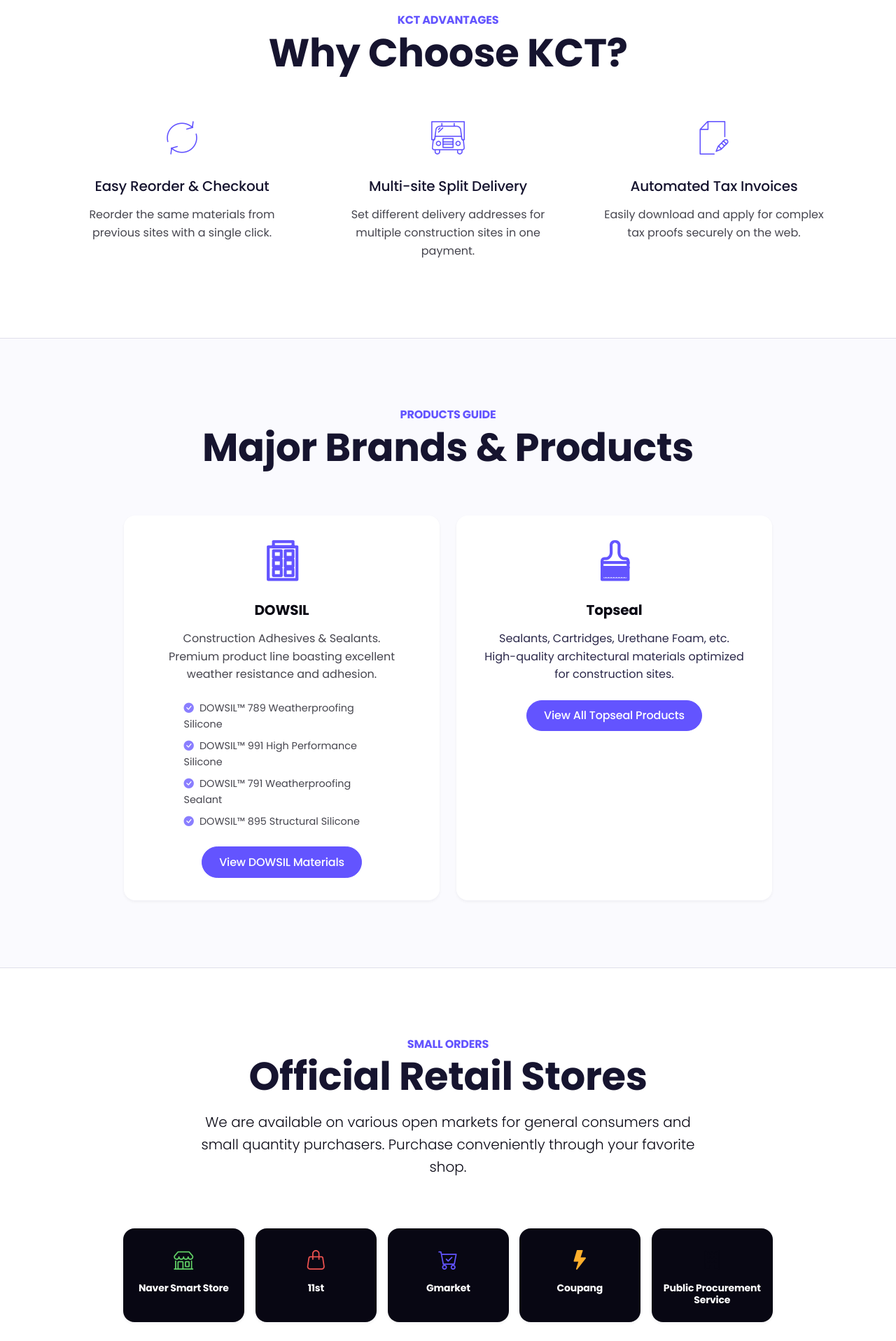
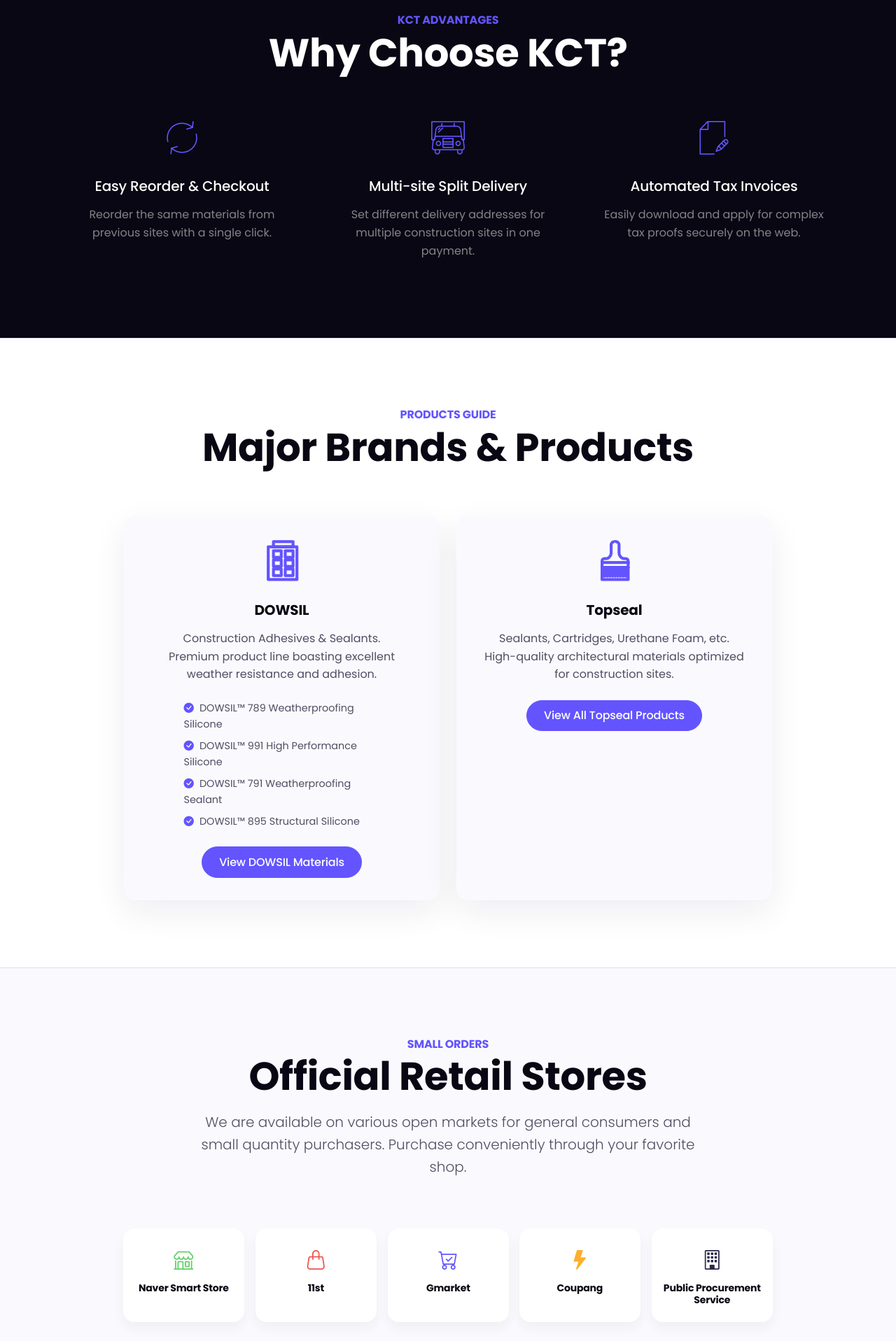
Before and after one commit to insang2/kct_sil, a Next.js app: page /en in a window 1280 px wide. Shown: the part 880-2797 px from the top of the page at 70% size. Built offline with nearby package versions, Linux system fonts and the light colour scheme.

Commit message:
style: fix readability by forcing dark/light themes per section

```diff
--- a/app/[lang]/page.tsx
+++ b/app/[lang]/page.tsx
@@ -33,13 +33,13 @@
         </div>
       </section>
 
-      {/* Features section */}
-      <section className="position-relative border-bottom py-9 py-lg-11">
+      {/* Features section - Dark Theme Fixed */}
+      <section className="position-relative border-bottom py-9 py-lg-11 bg-dark text-white">
         <div className="container">
           <div className="row justify-content-center mb-9 text-center">
             <div className="col-lg-8">
               <span className="h6 text-primary fw-bold text-uppercase">{dict.features.label}</span>
-              <h2 className="display-4 mb-0 fw-bold">{dict.features.title}</h2>
+              <h2 className="display-4 mb-0 fw-bold text-white">{dict.features.title}</h2>
             </div>
           </div>
           <div className="row justify-content-around">
@@ -47,50 +47,50 @@
               <div className="mb-4 position-relative display-5 fw-normal text-primary">
                 <i className="icon-Repeat-2 position-relative"></i>
               </div>
-              <h5 className="mb-3">{dict.features.f1_title}</h5>
-              <p className="mb-3 px-lg-3 text-dark opacity-75 fw-normal">{dict.features.f1_desc}</p>
+              <h5 className="mb-3 text-white">{dict.features.f1_title}</h5>
+              <p className="mb-3 px-lg-3 text-white-50 fw-normal">{dict.features.f1_desc}</p>
             </div>
             <div className="col-12 col-lg-4 mb-7 mb-lg-0 text-center">
               <div className="mb-4 position-relative display-5 fw-normal text-primary">
                 <i className="icon-Truck position-relative"></i>
               </div>
-              <h5 className="mb-3">{dict.features.f2_title}</h5>
-              <p className="mb-3 px-lg-3 text-dark opacity-75 fw-normal">{dict.features.f2_desc}</p>
+              <h5 className="mb-3 text-white">{dict.features.f2_title}</h5>
+              <p className="mb-3 px-lg-3 text-white-50 fw-normal">{dict.features.f2_desc}</p>
             </div>
             <div className="col-12 col-lg-4 text-center">
               <div className="mb-4 position-relative display-5 fw-normal text-primary">
                 <i className="icon-File-Edit position-relative"></i>
               </div>
-              <h5 className="mb-3">{dict.features.f3_title}</h5>
-              <p className="mb-3 px-lg-3 text-dark opacity-75 fw-normal">{dict.features.f3_desc}</p>
+              <h5 className="mb-3 text-white">{dict.features.f3_title}</h5>
+              <p className="mb-3 px-lg-3 text-white-50 fw-normal">{dict.features.f3_desc}</p>
             </div>
           </div>
         </div>
       </section>
 
-      {/* Product Display Section */}
-      <section className="py-9 py-lg-11 bg-light">
+      {/* Product Display Section - Light Theme Fixed */}
+      <section className="py-9 py-lg-11 bg-white text-dark">
         <div className="container">
           <div className="row justify-content-center mb-9 text-center">
             <div className="col-lg-8">
               <span className="h6 text-primary fw-bold text-uppercase">{dict.products.label}</span>
-              <h2 className="display-4 mb-0 fw-bold">{dict.products.title}</h2>
+              <h2 className="display-4 mb-0 fw-bold text-dark">{dict.products.title}</h2>
             </div>
           </div>
 
           <div className="row g-4 justify-content-center">
             {/* Dow Silicones */}
             <div className="col-md-6 col-lg-5">
-              <div className="card h-100 border-0 shadow-sm rounded-4 hover-lift">
+              <div className="card h-100 border-0 shadow-lg rounded-4 hover-lift bg-light">
                 <div className="card-body p-5 text-center">
                   <div className="mb-4 text-primary">
                     <i className="icon-Building display-4"></i>
                   </div>
                   <h5 className="card-title text-dark fw-bold mb-3">{dict.products.dow_title}</h5>
-                  <p className="card-text text-dark opacity-75 fw-normal mb-4">
+                  <p className="card-text text-body-secondary mb-4">
                     {dict.products.dow_desc_1}<br />{dict.products.dow_desc_2}
                   </p>
-                  <ul className="list-unstyled text-start text-dark opacity-75 fw-normal mb-4 mx-auto" style={{maxWidth: '280px', fontSize: '0.9rem'}}>
+                  <ul className="list-unstyled text-start text-body-secondary mb-4 mx-auto" style={{maxWidth: '280px', fontSize: '0.9rem'}}>
                     {dict.products.dow_items.map((item: string, idx: number) => (
                       <li key={idx} className="mb-2"><i className="bi bi-check-circle-fill text-primary me-2"></i>{item}</li>
                     ))}
@@ -102,13 +102,13 @@
 
             {/* Topseal Products */}
             <div className="col-md-6 col-lg-5">
-              <div className="card h-100 border-0 shadow-sm rounded-4 hover-lift">
+              <div className="card h-100 border-0 shadow-lg rounded-4 hover-lift bg-light">
                 <div className="card-body p-5 text-center">
                   <div className="mb-4 text-primary">
                     <i className="icon-Paint-Brush display-4"></i>
                   </div>
                   <h5 className="card-title text-dark fw-bold mb-3">{dict.products.topseal_title}</h5>
-                  <p className="card-text text-secondary mb-4">
+                  <p className="card-text text-body-secondary mb-4">
                     {dict.products.topseal_desc_1}<br />{dict.products.topseal_desc_2}
                   </p>
                   <a href="https://topseal.co.kr/product/all-product-page/" target="_blank" rel="noreferrer" className="btn btn-primary rounded-pill px-4">{dict.products.topseal_btn}</a>
@@ -119,14 +119,14 @@
         </div>
       </section>
 
-      {/* Small Orders (Retail) Section */}
-      <section className="py-9 py-lg-11 border-top bg-white">
+      {/* Small Orders (Retail) Section - Forced Light Theme */}
+      <section className="py-9 py-lg-11 border-top bg-light text-dark">
         <div className="container">
           <div className="row justify-content-center mb-8 text-center">
             <div className="col-lg-8">
               <span className="h6 text-primary fw-bold text-uppercase">{dict.retail.label}</span>
-              <h2 className="display-4 mb-3 fw-bold">{dict.retail.title}</h2>
-              <p className="lead text-dark font-weight-medium">{dict.retail.description}</p>
+              <h2 className="display-4 mb-3 fw-bold text-dark">{dict.retail.title}</h2>
+              <p className="lead text-body-secondary">{dict.retail.description}</p>
             </div>
           </div>
           <div className="row g-3 justify-content-center">
@@ -135,14 +135,14 @@
               { id: '11st', icon: 'bi-handbag', color: 'text-danger' },
               { id: 'gmarket', icon: 'bi-cart-check', color: 'text-primary' },
               { id: 'coupang', icon: 'bi-lightning-fill', color: 'text-warning' },
-              { id: 'pps', icon: 'bi-building', color: 'text-dark' }
+              { id: 'pps', icon: 'bi-building', color: 'text-secondary' }
             ].map((shop) => (
               <div key={shop.id} className="col-6 col-sm-4 col-md-3 col-lg-2">
-                <a href="#!" className="card h-100 border-0 bg-dark shadow-sm rounded-4 text-decoration-none hover-lift text-center py-4 px-2">
+                <a href="#!" className="card h-100 border-0 bg-white shadow rounded-4 text-decoration-none hover-lift text-center py-4 px-2">
                   <div className={`mb-2 fs-3 ${shop.color}`}>
                     <i className={`bi ${shop.icon}`}></i>
                   </div>
-                  <h6 className="mb-0 text-white small fw-bold">{(dict.retail.shops as any)[shop.id]}</h6>
+                  <h6 className="mb-0 text-dark small fw-bold">{(dict.retail.shops as any)[shop.id]}</h6>
                 </a>
               </div>
             ))}
```
